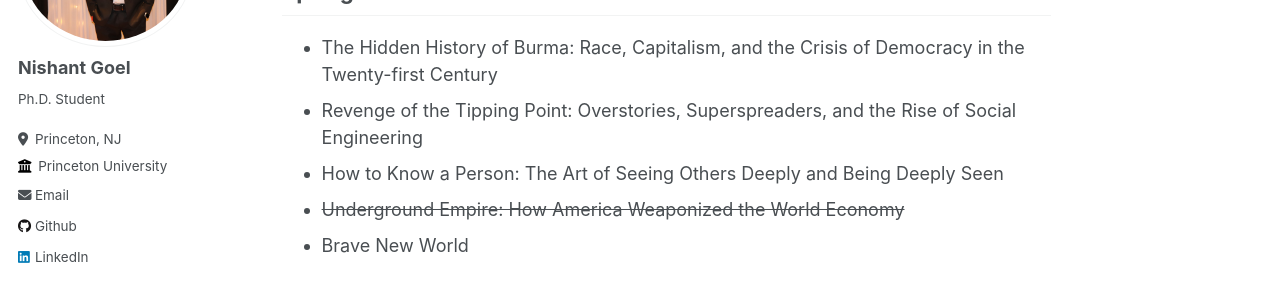
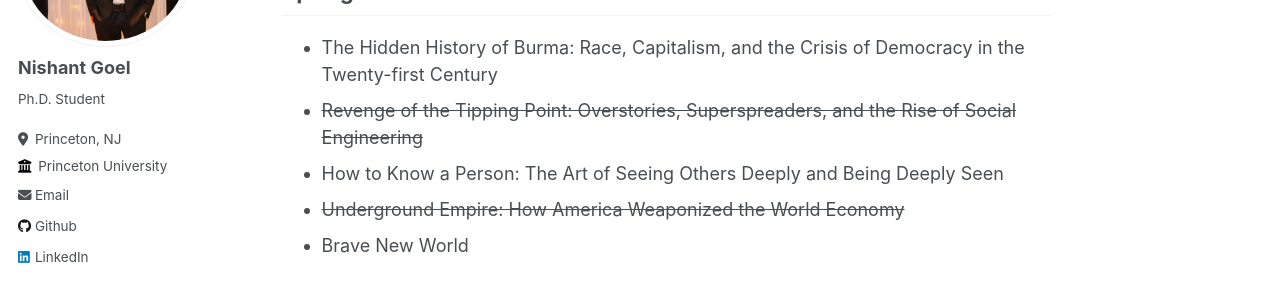
Before and after one commit to nish-goel/nish-goel.github.io, a Jekyll site: the page built from _pages/markdown.md, in a window 1280 px wide. Shown: the part 216-516 px from the top of the page. Built offline with Jekyll 4.4.1, drawn with Linux system fonts in a browser that asks for light colours.

```diff
--- a/_pages/markdown.md
+++ b/_pages/markdown.md
@@ -9,7 +9,7 @@ redirect_from:
 
 ## Spring 2025
 * The Hidden History of Burma: Race, Capitalism, and the Crisis of Democracy in the Twenty-first Century
-* Revenge of the Tipping Point: Overstories, Superspreaders, and the Rise of Social Engineering
+* ~~Revenge of the Tipping Point: Overstories, Superspreaders, and the Rise of Social Engineering~~
 * How to Know a Person: The Art of Seeing Others Deeply and Being Deeply Seen
 * ~~Underground Empire: How America Weaponized the World Economy~~
 * Brave New World
```
